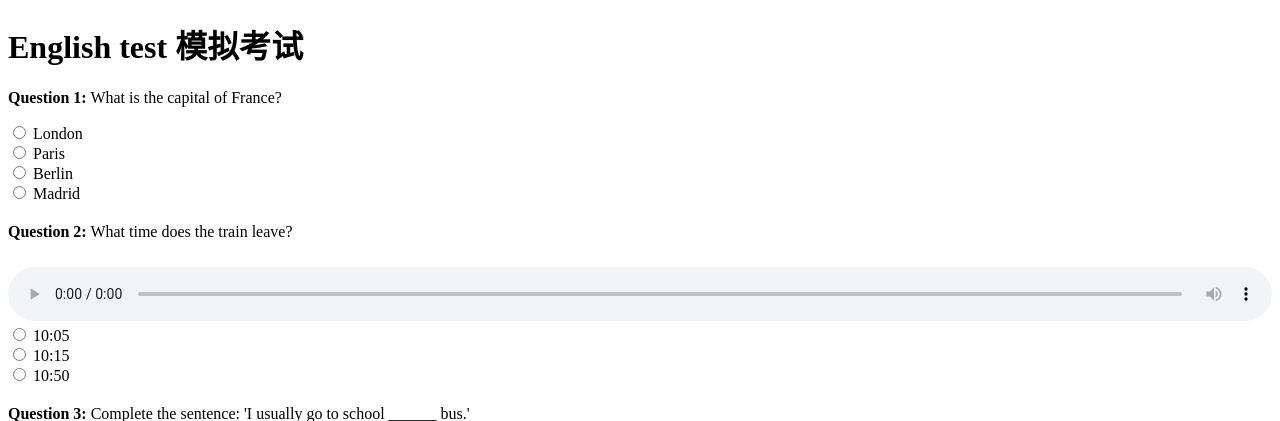
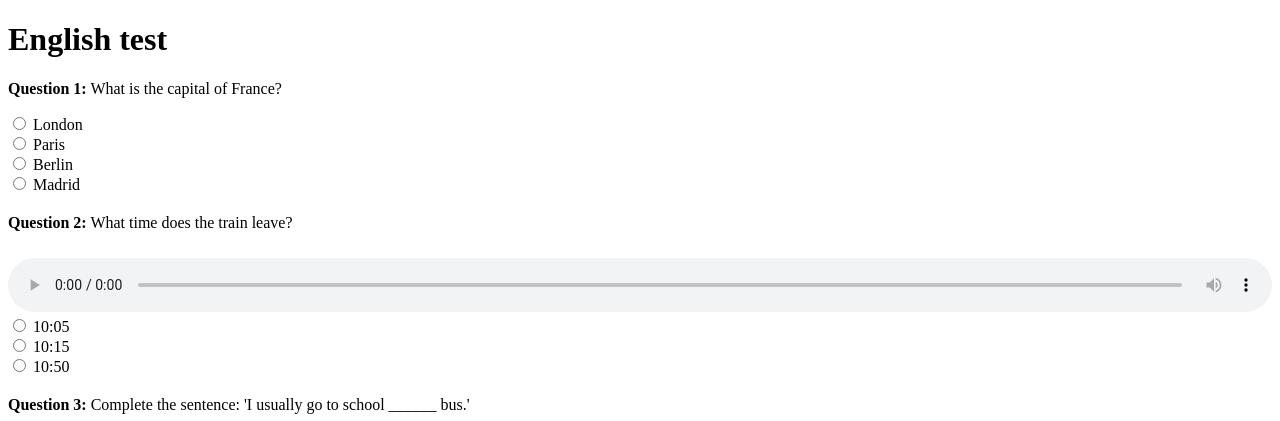
Before and after one commit to BornChanger/onlineTest, a Flask app: page / in a window 1280 px wide. Shown: the top 421 px of the page. Run offline with Flask 3, Linux system fonts and the light colour scheme.

```diff
--- a/templates/index.html
+++ b/templates/index.html
@@ -49,7 +49,7 @@
     </style>
 </head>
 <body>
-    <h1>English test 模拟考试</h1>
+    <h1>English test</h1>
     <form action="/submit" method="post" enctype="multipart/form-data" onsubmit="handleSubmit(event)">
         {% for q in questions %}
         <div class="question">
```
Also changed, not shown: 1 other file.
